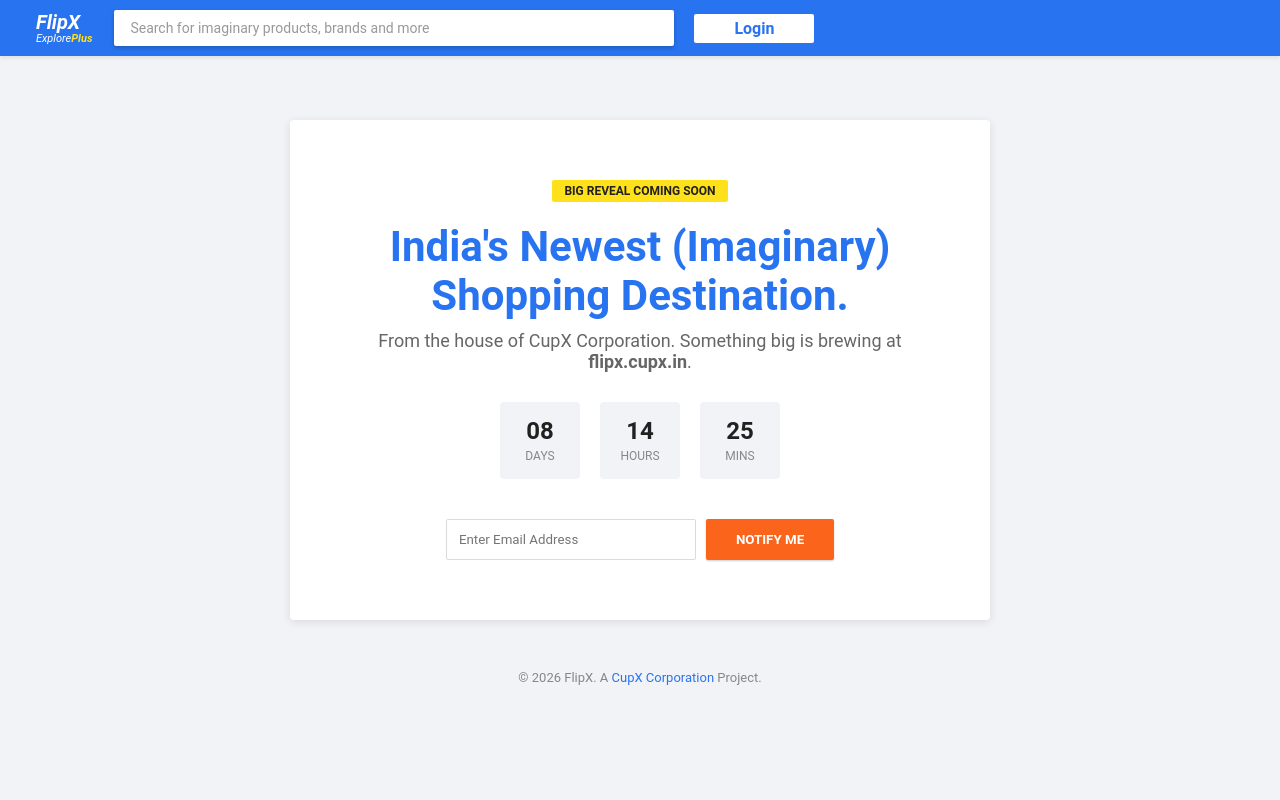
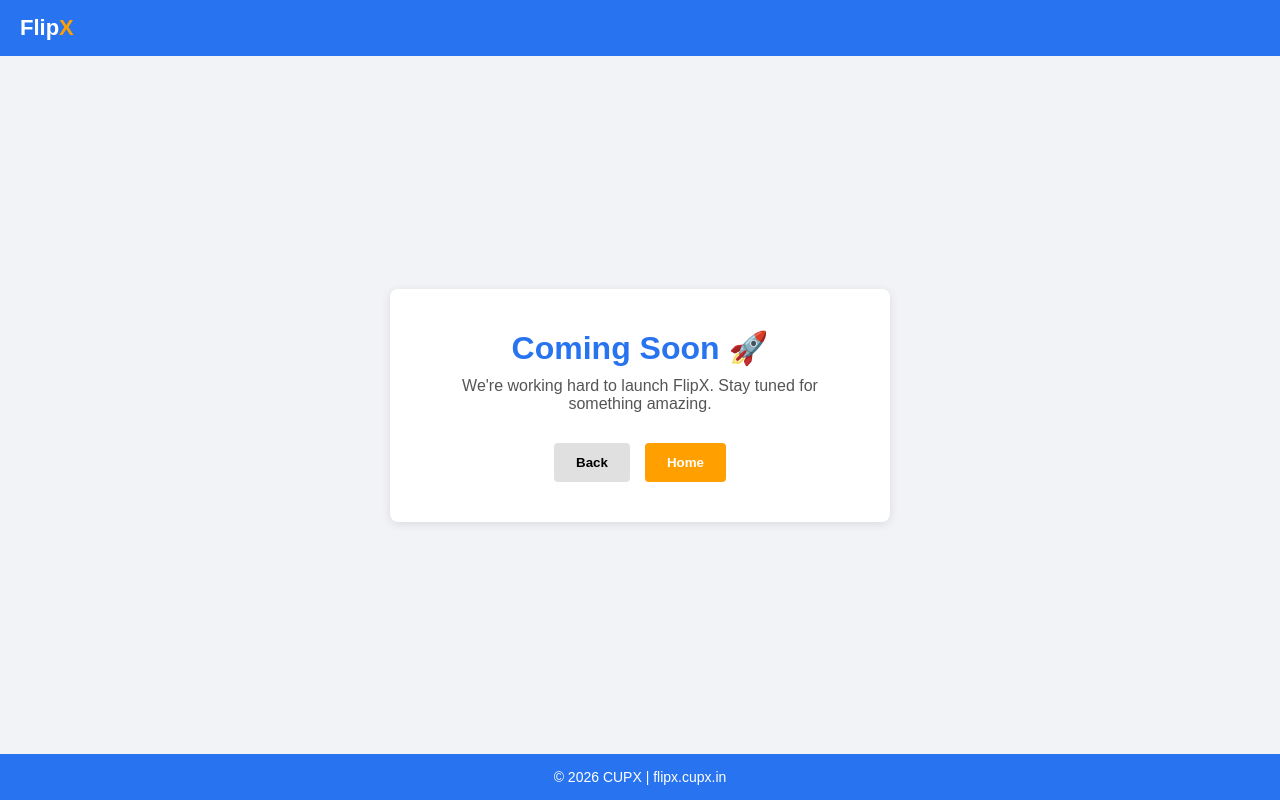
Before and after one commit to cupxco/flipx, a plain HTML site: page index.html in a window 1280 px wide. Drawn offline with Linux system fonts and the light colour scheme.

Commit message:
Update index.html

```diff
--- a/index.html
+++ b/index.html
@@ -3,251 +3,146 @@
 <head>
 <meta charset="UTF-8">
 <meta name="viewport" content="width=device-width, initial-scale=1.0">
-    <title>FlipX | Coming Soon</title>
+<title>FlipX - Coming Soon</title>
+
 <style>
-        :root {
-            --flip-blue: #2874f0;
-            --flip-yellow: #ffe11b;
-            --text-white: #ffffff;
-            --bg-gray: #f1f3f6;
-        }
-
 * {
     margin: 0;
     padding: 0;
     box-sizing: border-box;
-            font-family: Roboto, Arial, sans-serif;
+    font-family: Arial, Helvetica, sans-serif;
 }
 
 body {
-            background-color: var(--bg-gray);
-            color: #212121;
+    background: #f1f3f6;
+    height: 100vh;
+    display: flex;
+    flex-direction: column;
 }
 
-        /* Header Styles */
-        header {
-            background-color: var(--flip-blue);
-            height: 56px;
+/* Header */
+.header {
+    background: #2874f0;
+    color: white;
+    padding: 15px 20px;
     display: flex;
-            justify-content: center;
     align-items: center;
-            position: fixed;
-            top: 0;
-            width: 100%;
-            z-index: 100;
-            box-shadow: 0 2px 4px 0 rgba(0,0,0,.08);
+    justify-content: space-between;
 }
 
-        .header-container {
-            width: 100%;
-            max-width: 1248px;
+.logo {
+    font-size: 22px;
+    font-weight: bold;
+}
+
+.logo span {
+    color: #ff9f00;
+}
+
+/* Main */
+.container {
+    flex: 1;
     display: flex;
     align-items: center;
-            padding: 0 20px;
+    justify-content: center;
+    text-align: center;
 }
 
-        .logo-area {
-            display: flex;
-            flex-direction: column;
-            margin-right: 20px;
-            text-decoration: none;
+.card {
+    background: white;
+    padding: 40px;
+    border-radius: 8px;
+    box-shadow: 0 2px 10px rgba(0,0,0,0.1);
+    max-width: 500px;
+    width: 90%;
 }
 
-        .logo-text {
-            color: white;
-            font-size: 20px;
-            font-style: italic;
-            font-weight: bold;
-            line-height: 1;
+.card h1 {
+    color: #2874f0;
+    margin-bottom: 10px;
 }
 
-        .logo-sub {
-            font-size: 11px;
-            font-style: italic;
-            color: white;
-            display: flex;
-            align-items: center;
-        }
-
-        .logo-sub span {
-            color: var(--flip-yellow);
-            font-weight: bold;
-            margin-right: 2px;
-        }
-
-        .search-mock {
-            background: white;
-            flex-grow: 1;
-            max-width: 560px;
-            height: 36px;
-            border-radius: 2px;
-            display: flex;
-            align-items: center;
-            padding: 0 16px;
-            color: #999;
-            font-size: 14px;
-            box-shadow: 0 2px 4px 0 rgba(0,0,0,.23);
-        }
-
-        .login-btn-mock {
-            background: white;
-            color: var(--flip-blue);
-            padding: 5px 40px;
-            font-weight: bold;
-            border-radius: 2px;
-            margin-left: 20px;
-            cursor: pointer;
-        }
-
-        /* Hero Content */
-        main {
-            margin-top: 100px;
-            display: flex;
-            flex-direction: column;
-            align-items: center;
-            text-align: center;
-            padding: 20px;
-        }
-
-        .hero-card {
-            background: white;
-            padding: 60px 40px;
-            border-radius: 4px;
-            box-shadow: 0 2px 10px rgba(0,0,0,0.1);
-            max-width: 700px;
-            width: 100%;
-        }
-
-        .badge {
-            background: var(--flip-yellow);
-            color: #212121;
-            padding: 4px 12px;
-            font-weight: bold;
-            font-size: 12px;
-            border-radius: 2px;
-            display: inline-block;
-            margin-bottom: 20px;
-        }
-
-        h1 {
-            font-size: 42px;
-            margin-bottom: 10px;
-            color: var(--flip-blue);
-        }
-
-        p {
-            font-size: 18px;
-            color: #666;
+.card p {
+    color: #555;
     margin-bottom: 30px;
 }
 
-        .timer {
+/* Buttons */
+.buttons {
     display: flex;
+    gap: 15px;
     justify-content: center;
-            gap: 20px;
-            margin-bottom: 40px;
 }
 
-        .time-box {
-            background: #f1f3f6;
-            padding: 15px;
+.btn {
+    padding: 12px 22px;
+    border: none;
     border-radius: 4px;
-            min-width: 80px;
+    cursor: pointer;
+    font-weight: bold;
+    transition: 0.3s;
 }
 
-        .time-num {
-            font-size: 24px;
-            font-weight: bold;
-            display: block;
+.back {
+    background: #e0e0e0;
 }
 
-        .time-label {
-            font-size: 12px;
-            color: #878787;
-            text-transform: uppercase;
+.back:hover {
+    background: #d5d5d5;
 }
 
-        .notify-container {
-            display: flex;
-            justify-content: center;
-            gap: 10px;
+.home {
+    background: #ff9f00;
+    color: white;
 }
 
-        input[type="email"] {
-            padding: 12px;
-            width: 250px;
-            border: 1px solid #dbdbdb;
-            border-radius: 2px;
-            outline: none;
+.home:hover {
+    background: #fb8c00;
 }
 
-        .notify-btn {
-            background: #fb641b; /* Flipkart's Orange button */
+/* Footer */
+.footer {
+    text-align: center;
+    padding: 15px;
+    background: #2874f0;
     color: white;
-            border: none;
-            padding: 12px 30px;
-            font-weight: bold;
-            border-radius: 2px;
-            cursor: pointer;
-            box-shadow: 0 1px 2px 0 rgba(0,0,0,.2);
+    font-size: 14px;
 }
 
-        footer {
-            margin-top: 50px;
-            font-size: 13px;
-            color: #878787;
-        }
-
-        footer a {
-            color: var(--flip-blue);
-            text-decoration: none;
-        }
 </style>
 </head>
+
 <body>
 
-    <header>
-        <div class="header-container">
-            <a href="#" class="logo-area">
-                <div class="logo-text">FlipX</div>
-                <div class="logo-sub">Explore <span>Plus</span></div>
-            </a>
-            <div class="search-mock">Search for imaginary products, brands and more</div>
-            <div class="login-btn-mock">Login</div>
+<div class="header">
+    <div class="logo">Flip<span>X</span></div>
 </div>
-    </header>
 
-    <main>
-        <div class="hero-card">
-            <div class="badge">BIG REVEAL COMING SOON</div>
-            <h1>India's Newest (Imaginary) Shopping Destination.</h1>
-            <p>From the house of CupX Corporation. Something big is brewing at <strong>flipx.cupx.in</strong>.</p>
+<div class="container">
+    <div class="card">
+        <h1>Coming Soon 🚀</h1>
+        <p>We're working hard to launch FlipX. Stay tuned for something amazing.</p>
 
-            <div class="timer">
-                <div class="time-box">
-                    <span class="time-num">08</span>
-                    <span class="time-label">Days</span>
+        <div class="buttons">
+            <button class="btn back" onclick="goBack()">Back</button>
+            <button class="btn home" onclick="goHome()">Home</button>
         </div>
-                <div class="time-box">
-                    <span class="time-num">14</span>
-                    <span class="time-label">Hours</span>
-                </div>
-                <div class="time-box">
-                    <span class="time-num">25</span>
-                    <span class="time-label">Mins</span>
     </div>
 </div>
 
-            <div class="notify-container">
-                <input type="email" placeholder="Enter Email Address">
-                <button class="notify-btn">NOTIFY ME</button>
-            </div>
+<div class="footer">
+    © 2026 CUPX | flipx.cupx.in
 </div>
 
-        <footer>
-            © 2026 FlipX. A <a href="https://cupx.in">CupX Corporation</a> Project.
-        </footer>
-    </main>
+<script>
+function goBack() {
+    window.history.back();
+}
+
+function goHome() {
+    window.location.href = "https://cupx.in";
+}
+</script>
 
 </body>
 </html>
```
Lines whose indentation alone changed are shown as unchanged.
